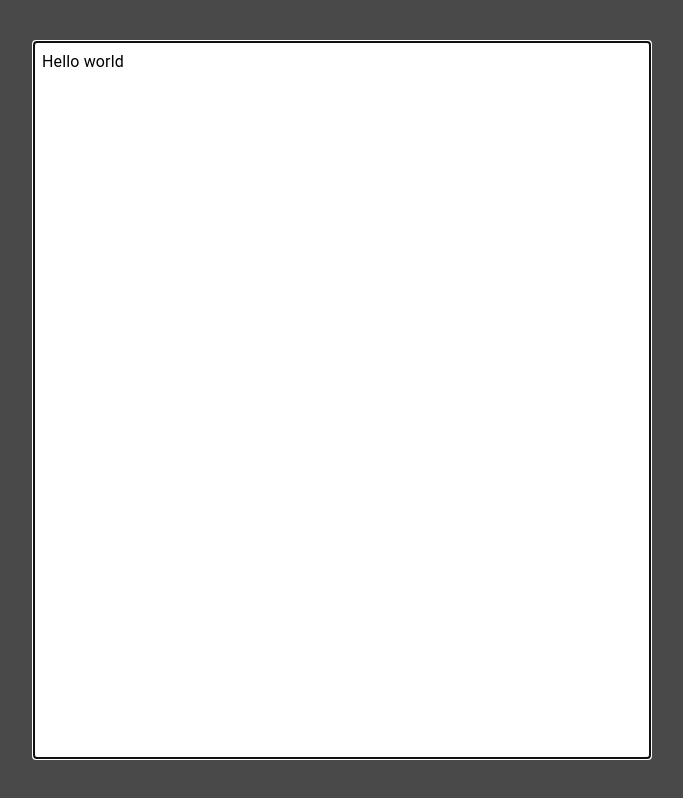
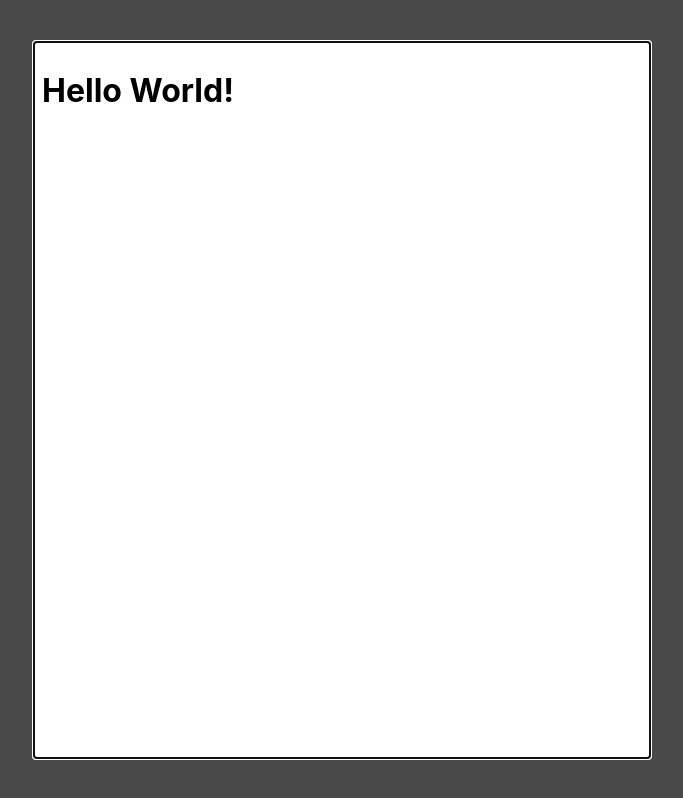
Before and after one commit to jpluncumilla/doc-uploader, a React (Create React App) app: page / in a window 1280 px wide. Shown: the whole page, without its empty margins (298-981 px from the left). Built offline with nearby package versions, Linux system fonts and the light colour scheme.

Commit message:
modal content in separate component

```diff
--- a/src/App.js
+++ b/src/App.js
@@ -1,6 +1,7 @@
 import './App.css';
 import { useState } from 'react';
-import { Button, Typography, Box, Modal } from '@mui/material';
+import { Button, Box, Modal } from '@mui/material';
+import {DocModal} from './components/DocModal';
 
 const style = {
   position: 'absolute',
@@ -32,7 +33,7 @@ function App() {
           onClose={dialogToggle}
         >
           <Box sx={style}>
-            <Typography>Hello world</Typography>
+            <DocModal />
           </Box>
         </Modal>
       </div>
--- /dev/null
+++ b/src/components/DocModal.js
@@ -0,0 +1,5 @@
+export const DocModal = () => {
+    return (
+      <h1>Hello World!</h1>
+    );
+  };
```
Also changed, not shown: src/components/Dialog.js (deleted).
